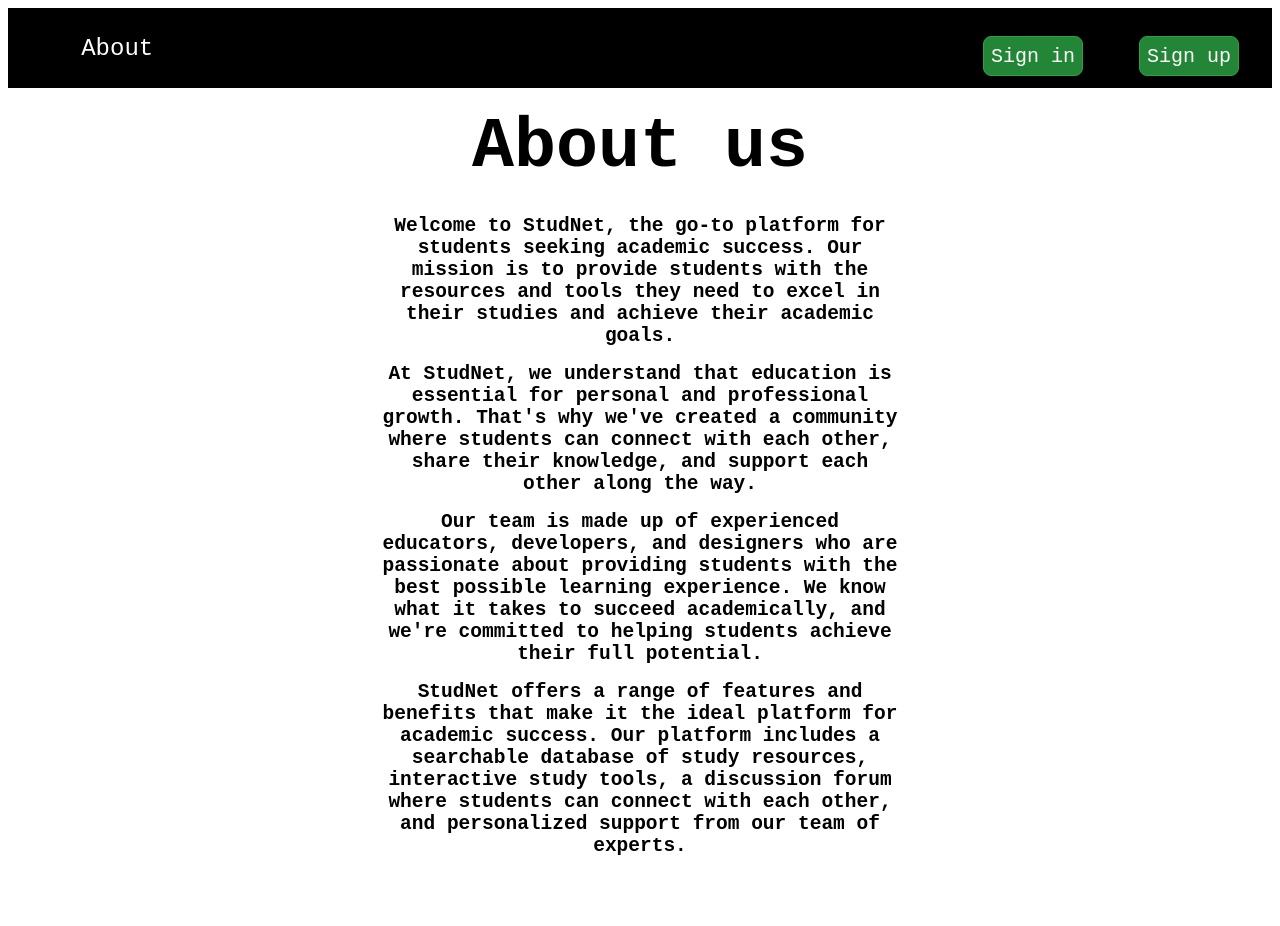
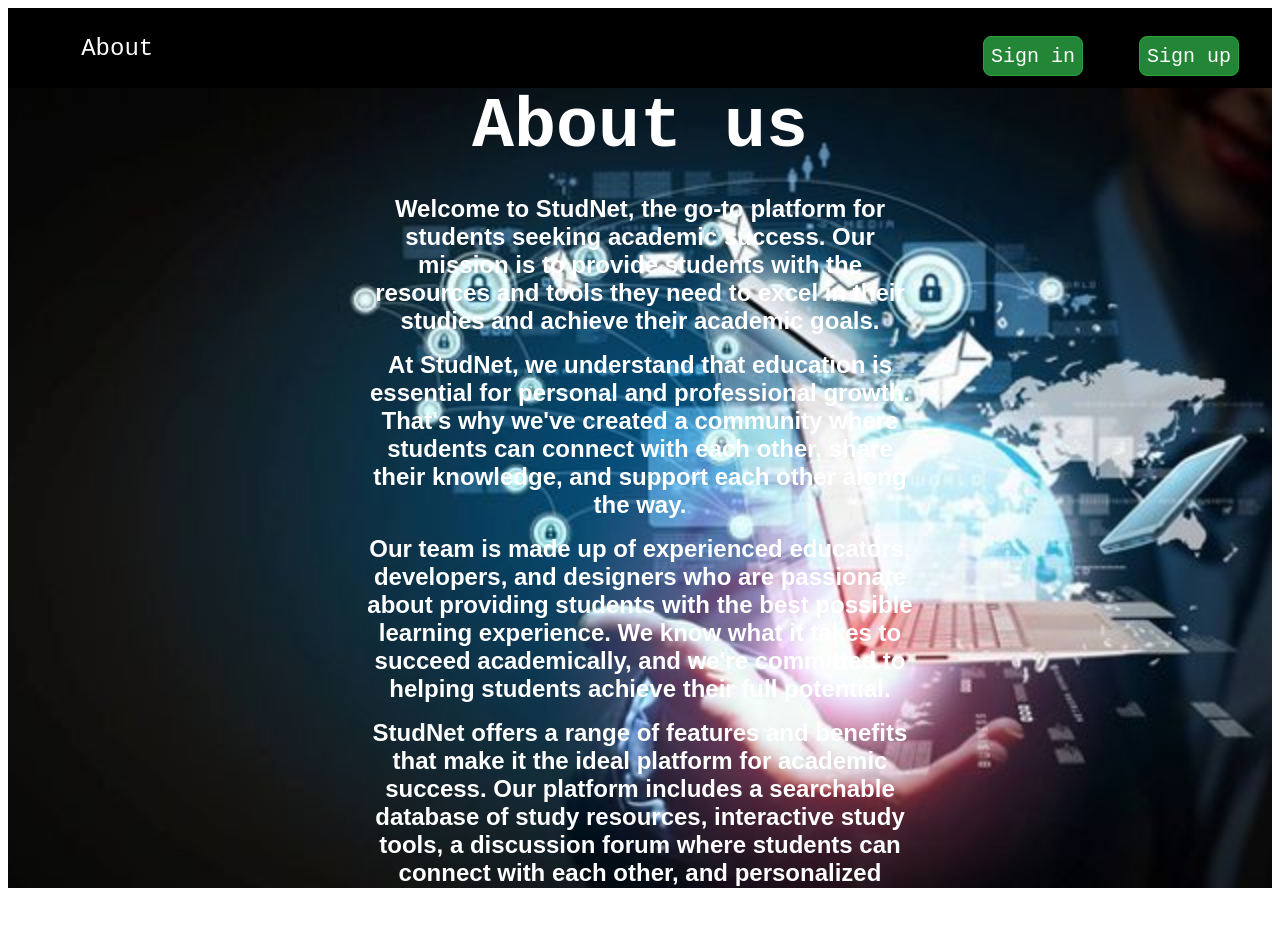
Before and after one commit to RaphaelBenoliel/StudNet_Frontend, a React (Create React App) app: page /about in a window 1280 px wide. Shown: the top 926 px of the page. Built offline with nearby package versions, Linux system fonts and the light colour scheme.

Commit message:
fix all css issue

```diff
--- a/src/pages/About/About.style.js
+++ b/src/pages/About/About.style.js
@@ -1,13 +1,14 @@
 import styled from 'styled-components';
-
+import Mybackground from '../../icons/background.jpg';
 // eslint-disable-next-line import/prefer-default-export
 export const HomeWrapper = styled.div`
-    display: block;
-    padding: 20px 20px;
-    flex-direction: column;
-    justify-content: center;
+    background-image: url(${Mybackground});
     height: 100vh;
-    background-color: #fff;
+    background-position: center;
+    background-size: cover;
+    /* align-items:center;
+    text-align: center; */
+    margin-top: 0px;
 
 
 `;
@@ -16,12 +17,13 @@
     font-family: monospace;
     text-align: center;
     margin: 8px 350px;
-
+    color: white;
+    font-family: fantasy;
 `;
 export const Title = styled.h1`
     font-family: monospace, sans-serif;
     font-size: 70px;
-    color: black;
+    color: #fff;
     margin: 0 0 20px;
     padding: 0;
 
```
